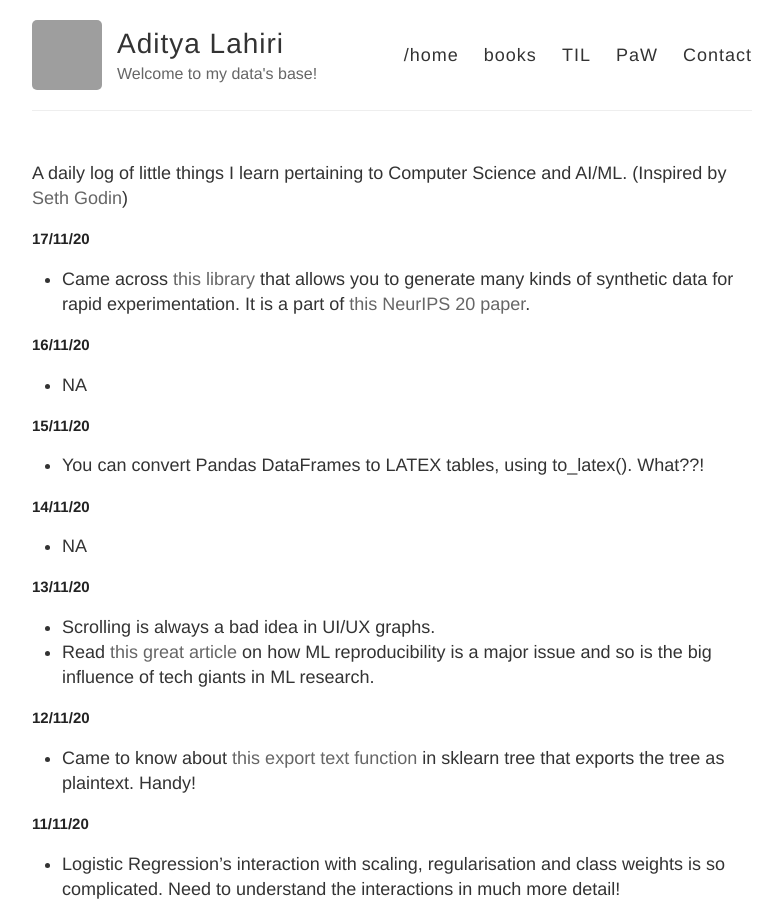
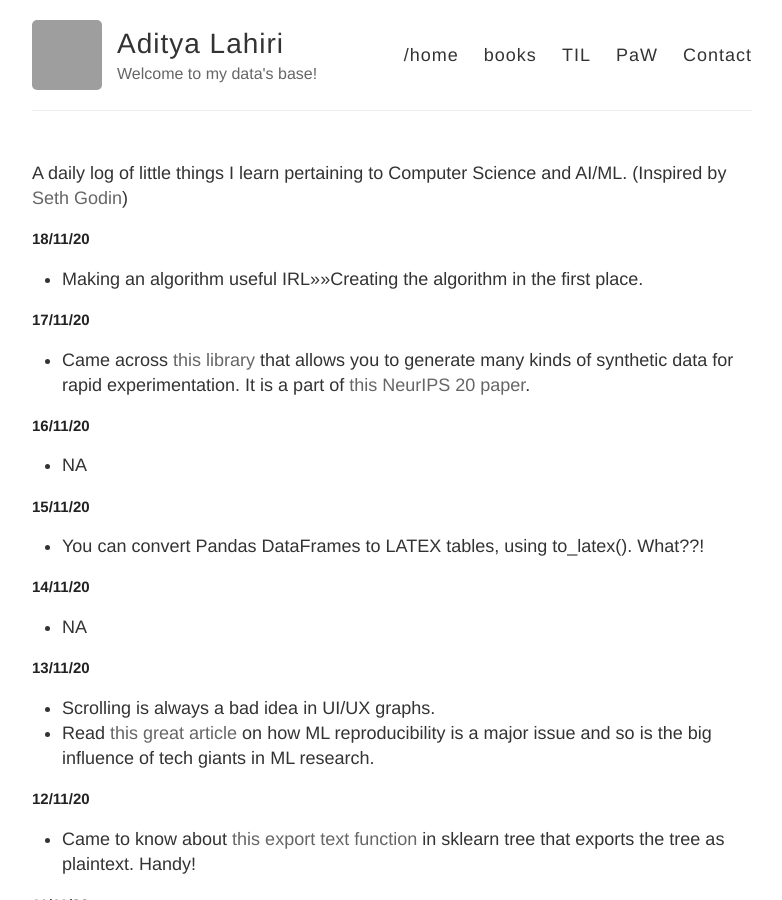
Before and after one commit to adityalahiri/adityalahiri.github.io, a Jekyll site: the page built from TIL.md, in a window 1280 px wide and 900 px high. Shown: the whole window, without its empty margins (248-1030 px from the left). Built offline with Jekyll 4.4.1, drawn with Linux system fonts in a browser that asks for light colours; our own code applies the rules of GitHub Pages for plain Markdown files; grey boxes are pictures that could not be loaded.

Commit message:
Update for 18/11

```diff
--- a/TIL.md
+++ b/TIL.md
@@ -1,5 +1,9 @@
 A daily log of little things I learn pertaining to Computer Science and AI/ML.
 (Inspired by [Seth Godin](https://seths.blog/))
+
+## 18/11/20
+
+* Making an algorithm useful IRL>>>>Creating the algorithm in the first place.
 
 ## 17/11/20
 
```
